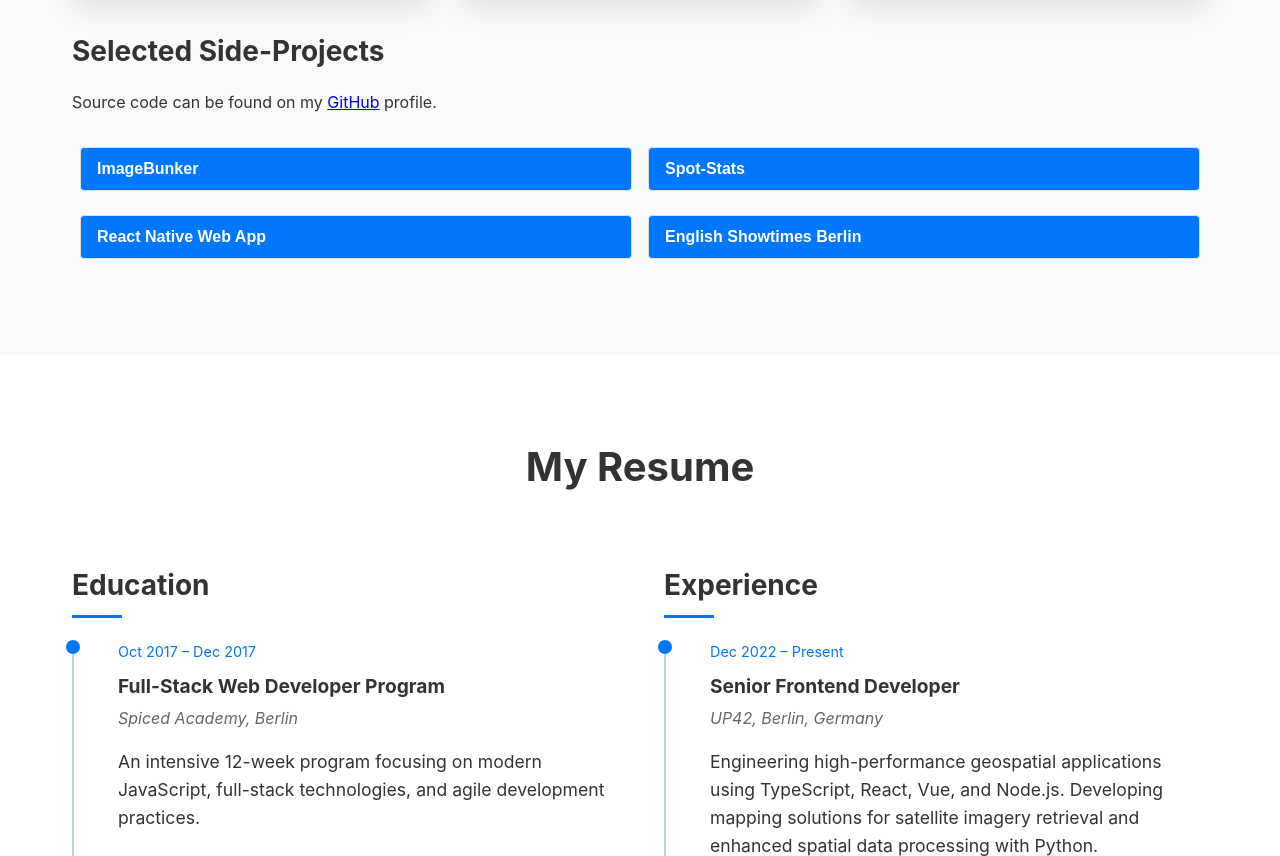
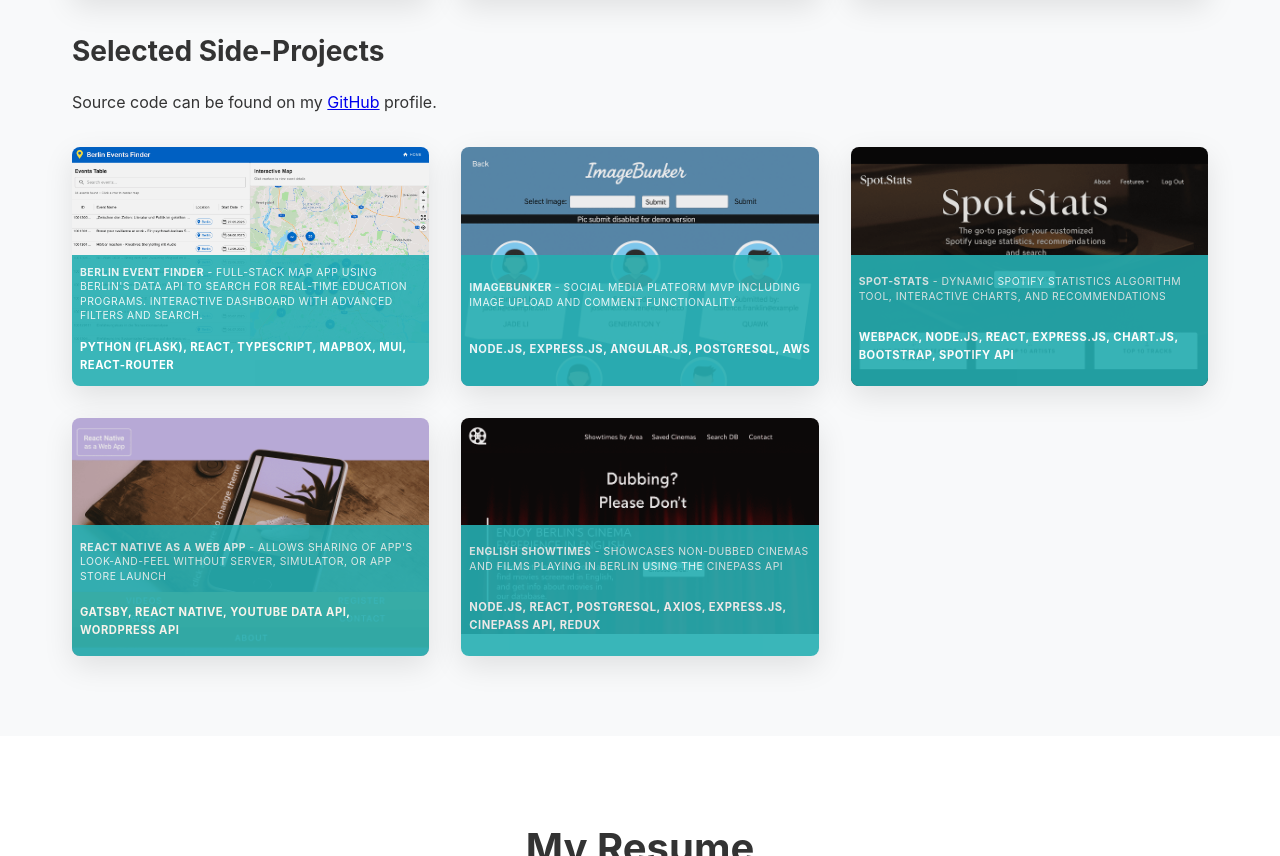
Before and after one commit to Johnnybar/personal-webpage, a plain HTML site: page index.html in a window 1280 px wide. Shown: the part 4467-5323 px from the top of the page. Drawn offline with Linux system fonts and the light colour scheme.

Commit message:
add event finder, remove accordion and fix styles

```diff
--- a/index.html
+++ b/index.html
@@ -362,7 +362,7 @@
                                 specs and advanced filters (Optical/SAR, resolution...).
                             </p>
                             <p class="portfolio-category portfolio-category-tech">
-                                TypeScript, React, Leaflet, React-Router, Material-UI
+                                TypeScript, React, Leaflet, React-Router, Material-UI, Vue
                             </p>
                         </div>
                     </div>
@@ -424,95 +424,83 @@
 
                         </div>
                     </div>
-
-
                 </div>
 
                 <!-- Side projects -->
                 <h3 class="portfolio-subsection-title">Selected Side-Projects</h3>
-                Source code can be found on my <a href="https://github.com/Johnnybar" target="_blank">GitHub</a>
-                profile.
-
-                <div class="side-portfolio-container">
-                    <div class="accordion-group">
-                        <button class="btn accordion">ImageBunker</button>
-                        <div class="panel">
+                <div class="portfolio-subsection-side-link">Source code can be found on my <a
+                        href="https://github.com/Johnnybar" target="_blank">GitHub</a>
+                    profile.</div>
+                <div class="portfolio-grid">
+                    <div class="portfolio-item">
+                        <img src="./assets/eventfinder-min.png" alt="eventfinder" class="portfolio-image">
+                        <div class="portfolio-overlay portfolio-overlay-side">
+                            <p class="portfolio-category portfolio-category-desc">
+                                <strong>Berlin Event Finder</strong> - Full-stack map app using Berlin's Data API to
+                                search for real-time
+                                education programs. Interactive dashboard with advanced
+                                filters and search.
+                            </p>
+                            <p class="portfolio-category portfolio-category-tech">
+                                Python (Flask), React, TypeScript, Mapbox, Mui, React-Router
+                            </p>
+                        </div>
+                    </div>
                     <div class="portfolio-item">
                         <img src="./assets/imagebunker-min.png" alt="ImageBunker" class="portfolio-image">
                         <div class="portfolio-overlay portfolio-overlay-side">
-                                    <p class="side-portfolio-category">
-                                        Social media platform MVP including image upload and comment functionality
+                            <p class="portfolio-category portfolio-category-desc">
+                                <strong>Imagebunker </strong>- Social media platform MVP including image upload and
+                                comment functionality
                             </p>
-                                    <p class="side-portfolio-category portfolio-category-desc">
+                            <p class="portfolio-category portfolio-category-tech">
                                 Node.js, Express.js, Angular.js, PostgreSQL, AWS
                             </p>
                         </div>
                     </div>
+                    <div class="portfolio-item">
+                        <img src="./assets/spot_stats-min.png" alt="spot-stats" class="portfolio-image">
+                        <div class="portfolio-overlay portfolio-overlay-side">
+                            <p class="portfolio-category portfolio-category-desc">
+                                <strong>Spot-Stats</strong> - Dynamic Spotify Statistics algorithm tool, interactive
+                                charts, and
+                                recommendations
+                            </p>
+                            <p class="portfolio-category portfolio-category-tech">
+                                Webpack, Node.js, React, Express.js, Chart.js, Bootstrap, Spotify API
+                            </p>
                         </div>
                     </div>
 
-                    <div class="accordion-group">
-                        <button class="btn accordion">Spot-Stats</button>
-                        <div class="panel">
                     <div class="portfolio-item">
-                                <img src="./assets/spot_stats-min.png" alt="Spot-Stats" class="portfolio-image">
+                        <img src="./assets/native_as_webapp-min.png" alt="React Native Web App" class="portfolio-image">
                         <div class="portfolio-overlay portfolio-overlay-side">
-                                    <p class="side-portfolio-category">
-                                        Dynamic Spotify algorithm tool, statistics, interactive charts, and
-                                        recommendations
+                            <p class="portfolio-category portfolio-category-desc">
+                                <strong>React Native as a Web App</strong> - Allows sharing of app's look-and-feel
+                                without
+                                server, simulator, or App Store
+                                launch
                             </p>
-                                    <p class="side-portfolio-category portfolio-category-desc">
-                                        Webpack, Node.js, Express.js, Chart.js, Bootstrap, React.js, Spotify API
+                            <p class="portfolio-category portfolio-category-tech">
+                                Gatsby, React Native, YouTube Data API, WordPress API
+                            </p>
+                        </div>
+                    </div>
+                    <div class="portfolio-item">
+                        <img src="./assets/dubbing-min.png" alt="Dubbing" class="portfolio-image">
+                        <div class="portfolio-overlay portfolio-overlay-side">
+                            <p class="portfolio-category portfolio-category-desc">
+                                <strong>English Showtimes</strong> - Showcases non-dubbed cinemas and films playing in
+                                Berlin using the
+                                Cinepass API
+                            </p>
+                            <p class="portfolio-category portfolio-category-tech">
+                                Node.js, React, PostgreSQL, Axios, Express.js, Cinepass API, Redux
                             </p>
                         </div>
                     </div>
                 </div>
-                    </div>
 
-                    <div class="accordion-group">
-                        <button class="btn accordion">React Native Web App</button>
-                        <div class="panel">
-                            <div class="portfolio-item">
-                                <img src="./assets/native_as_webapp-min.png" alt="React Native Web App"
-                                    class="portfolio-image">
-                                <div class="portfolio-overlay portfolio-overlay-side">
-                                    <p class="side-portfolio-category">
-                                        Allows sharing of app look-and-feel without simulator, server, or App Store
-                                        launch
-                                    </p>
-                                    <p class="side-portfolio-category portfolio-category-desc">
-                                        Gatsby, React-Native-Web, React Native, YouTube Data API, WordPress API
-                                    </p>
-                                </div>
-                            </div>
-                        </div>
-                    </div>
-
-                    <div class="accordion-group">
-                        <button class="btn accordion">English Showtimes Berlin</button>
-                        <div class="panel">
-                            <div class="portfolio-item">
-                                <img src="./assets/dubbing-min.png" alt="Dubbing" class="portfolio-image">
-                                <div class="portfolio-overlay portfolio-overlay-side">
-                                    <p class="side-portfolio-category">
-                                        Showcases non-dubbed cinemas and films
-                                        playing in Berlin using the Cinepass API
-                                    </p>
-                                    <p class="side-portfolio-category portfolio-category-desc">
-                                        Node.js, Axios, Express.js, Cinepass API,
-                                        OMDB
-                                        API,
-                                        PostgreSQL, React.js, Redux
-                                    </p>
-                                </div>
-                            </div>
-                        </div>
-                    </div>
-
-                </div>
-
-            </div>
-        </div>
     </section>
 
     <!-- Resume Section -->
--- a/main.js
+++ b/main.js
@@ -197,21 +197,6 @@
   window.addEventListener("scroll", animateOnScroll);
   // Initial check for elements in viewport
   animateOnScroll();
-  var acc = document.getElementsByClassName("accordion");
-  var acc = document.getElementsByClassName("accordion");
-  for (let i = 0; i < acc.length; i++) {
-    acc[i].addEventListener("click", function () {
-      // toggle active class on the button
-      this.classList.toggle("active");
-      // toggle the panel
-      var panel = this.nextElementSibling;
-      if (panel.style.display === "block") {
-        panel.style.display = "none";
-      } else {
-        panel.style.display = "block";
-      }
-    });
-  }
 });
 // Function to compile TypeScript to JavaScript
 // This would be done using the TypeScript compiler in a real build process
--- a/styles.css
+++ b/styles.css
@@ -331,10 +331,10 @@
 }
 
 .portfolio-category-desc {
-  font-size: 0.7rem;
+  font-size: 0.65rem;
   line-height: 1.4;
   opacity: 0.9;
-  top: 53%;
+  top: 55%;
 }
 
 .portfolio-category-tech {
@@ -636,52 +636,21 @@
 }
 
 .portfolio-overlay-side {
-  width: 50%;
+  width: 100%;
+  height: 55%;
+  top: 45%;
   background: #25afb2;
+  justify-content: space-evenly;
   opacity: 0.9;
+  padding: 0.5rem;
+}
+.portfolio-overlay-side .portfolio-category {
+  position: static;
+  margin: -5px;
 }
 
-/* Each accordion-group is 50% width with gutter */
-.accordion-group {
-  flex: 0 0 50%;
-  box-sizing: border-box;
-  padding: 8px;
-  display: flex;
-  flex-direction: column;
-}
-/* 100% width for smaller screens  */
-@media (max-width: 768px) {
-  .accordion-group {
-    flex: 0 0 100%;
-  }
-}
-
-.accordion {
-  cursor: pointer;
-  padding: 12px 16px;
-  width: 100%;
-  text-align: left;
-  border: 1px solid #ddd;
-  border-radius: 4px;
-  font-size: 1rem;
-  transition: background-color 0.3s;
-}
-.accordion:hover,
-.accordion.active {
-  background-color: #333;
-}
-
-.panel {
-  max-height: 0;
-  overflow: hidden;
-  transition: max-height 0.4s ease;
-  margin-top: 8px;
-  width: 100%;
-}
-
-/* When active, expand to fit content */
-.accordion.active + .panel {
-  max-height: 1000px;
+.portfolio-subsection-side-link {
+  margin-bottom: 2rem;
 }
 
 .side-portfolio-category .portfolio-category-desc {
@@ -731,4 +700,9 @@
   .portfolio-category {
     font-size: 0.6rem;
   }
+
+  .portfolio-overlay-side {
+    height: 60%;
+    top: 40%;
+  }
 }
```
Also changed, not shown: assets/eventfinder-min.png (added). Lines whose indentation alone changed are shown as unchanged.
